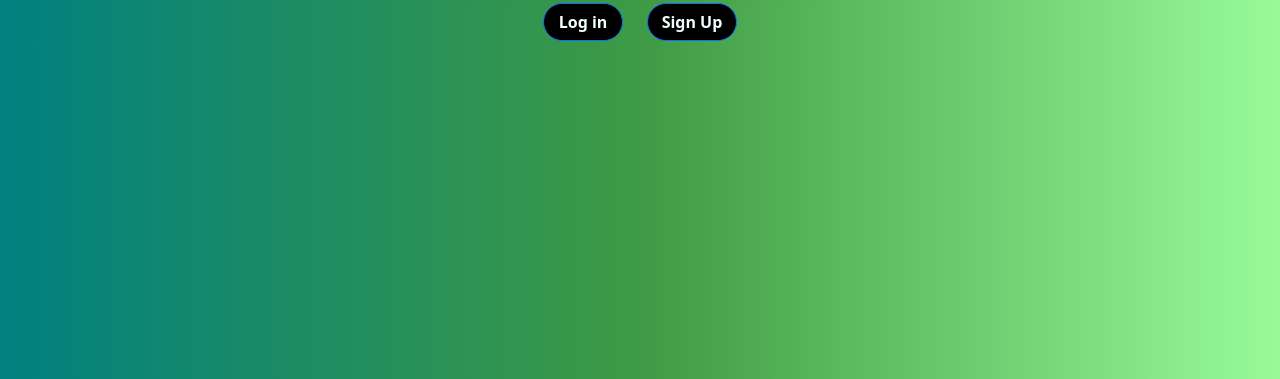
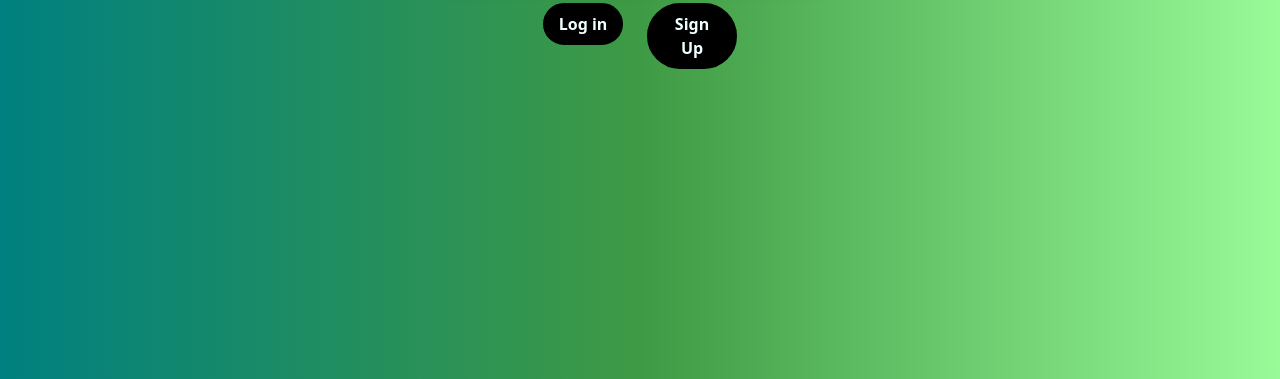
Before and after one commit to derrickhua/Audiofy, a Django app: page / in a window 1280 px wide. Shown: the part 421-800 px from the top of the page. Run offline with Django 4.2, Linux system fonts and the light colour scheme.

Commit message:
add solid black border to a tags to hide blue outline

```diff
--- a/main_app/templates/landing_page.html
+++ b/main_app/templates/landing_page.html
@@ -7,10 +7,10 @@
 <div class="container">
     <div class="row  d-flex justify-content-center">
         <div class="col-auto mr-3">
-            <a href=" {% url 'login' %}"  class="btn btn-primary" style="width:80px; max-width: 100%; background-color: black; color: azure; border-radius: 80px; font-weight: bold;">Log in</a>
+            <a href=" {% url 'login' %}"  class="btn btn-primary" style="width:80px; max-width: 100%; background-color: black; color: azure; border-radius: 80px; font-weight: bold; border: solid black;">Log in</a>
         </div>
         <div class="col-auto ml-3">
-            <a href=" {% url 'signup' %}"  class="btn btn-primary" style="width:90px; max-width: 100%; background-color: black; color: azure; border-radius: 80px; font-weight: bold;" >Sign Up</a>
+            <a href=" {% url 'signup' %}"  class="btn btn-primary" style="width:90px; max-width: 100%; background-color: black; color: azure; border-radius: 80px; font-weight: bold;  border: solid black;" >Sign Up</a>
         </div>
     </div>
 </div>
--- a/main_app/templates/playlist/index.html
+++ b/main_app/templates/playlist/index.html
@@ -14,5 +14,5 @@
   </a>
 {% endfor %}
 
-<a href="{% url 'logout' %}" class="btn btn-primary" style="width:90px; background-color: black; color: azure; border-radius: 80px; font-weight: bold;">Log Out</a>
+<a href="{% url 'logout' %}" class="btn btn-primary" style="width:90px; background-color: black; color: azure; border-radius: 80px; font-weight: bold;  border: solid black;">Log Out</a>
 {% endblock %}
--- a/main_app/templates/registration/login.html
+++ b/main_app/templates/registration/login.html
@@ -6,7 +6,7 @@
 <form method="post" action="{% url 'login' %}">
     {% csrf_token %}
     {{ form.as_p }}
-    <input type="submit" class="btn btn-primary" value="login" style="width:80px; background-color: black; color: azure; border-radius: 80px; font-weight: bold;">
+    <input type="submit" class="btn btn-primary" value="login" style="width:80px; background-color: black; color: azure; border-radius: 80px; font-weight: bold;  border: solid black;">
     <input type="hidden" name="next" value="{{ next }}">
 </form>
 {% endblock %}
```
